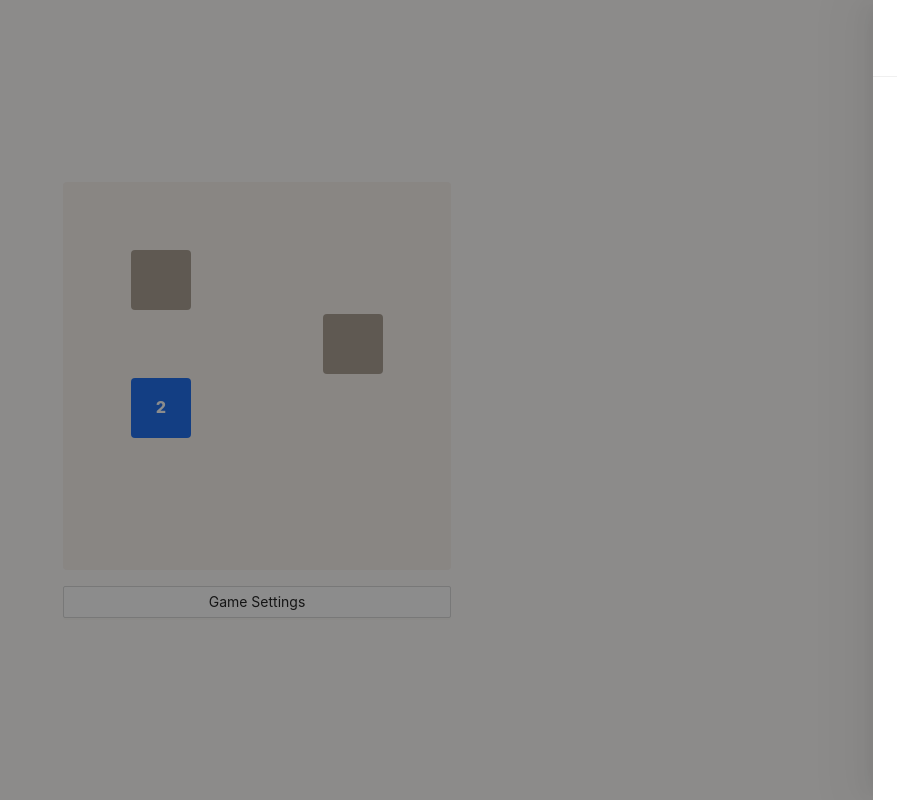
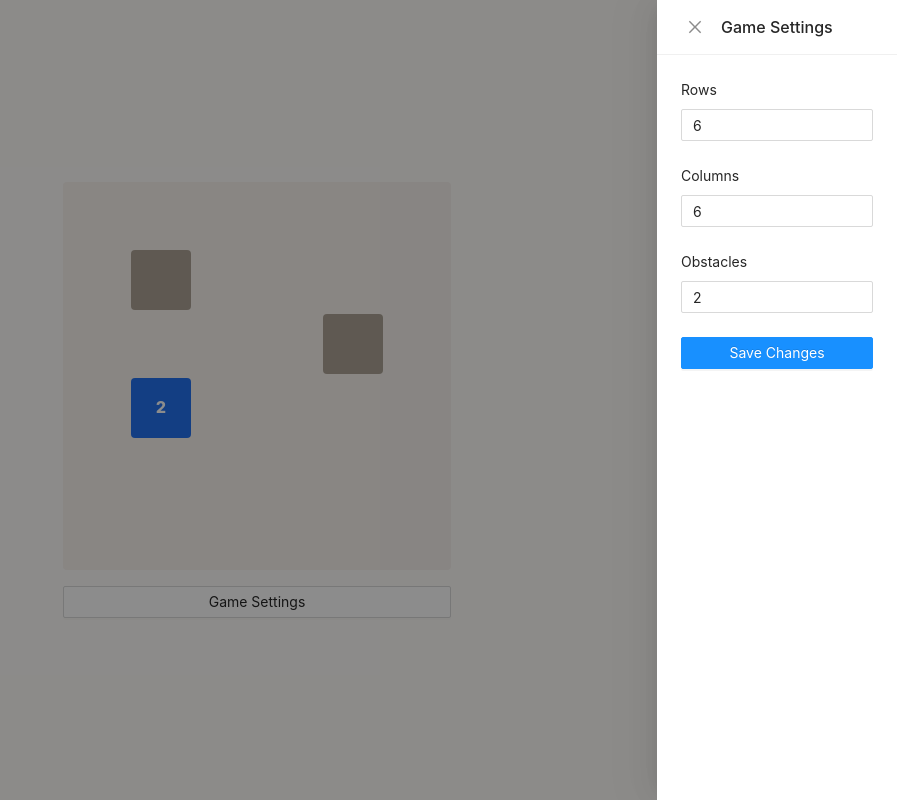
Before and after one commit to dennishristov/2048, a React (Create React App) app: page / in a window 1280 px wide. Both pictures are taken after a click on the button "Game Settings". Shown: the whole page, without its empty margins (383-1280 px from the left). Built offline with nearby package versions, Linux system fonts and the light colour scheme.

Commit message:
Use form

```diff
--- a/src/App.tsx
+++ b/src/App.tsx
@@ -1,23 +1,21 @@
-import { Alert, Button, Drawer, Space } from "antd";
+import { Button, Drawer, Form, InputNumber } from "antd";
 import { useState } from "react";
+
+import { Game } from "./Game";
 import { MAX_GRID_SIZE, MIN_GRID_SIZE } from "./sizeConstraints";
-import { Game } from "./Game";
-import LabeledNumberInput from "./LabeledNumberInput";
 
 export function App(): JSX.Element {
-  const [rows, setRows] = useState(6);
-  const [columns, setColumns] = useState(6);
-  const [obstacles, setObstacles] = useState(2);
   const [openedConfigDrawer, setOpenedConfigDrawer] = useState(false);
+  const [gameParams, setGameParams] = useState({
+    rows: 6,
+    columns: 6,
+    obstacles: 2,
+  });
+  const { rows, columns, obstacles } = gameParams;
 
   return (
     <div className="app">
-      <Game
-        key={[rows, columns, obstacles].join(";")}
-        rows={rows}
-        columns={columns}
-        obstacles={obstacles}
-      />
+      <Game key={[rows, columns, obstacles].join(";")} {...gameParams} />
       <Button
         className="game-settings-button"
         onClick={() => setOpenedConfigDrawer(true)}
@@ -29,35 +27,41 @@ export function App(): JSX.Element {
         placement="right"
         onClose={() => setOpenedConfigDrawer(false)}
         open={openedConfigDrawer}
-        width={24}
+        width={240}
+        destroyOnClose={true}
       >
-        <Space direction="vertical" className="game-settings-drawer">
-          <Alert
-            message="Changing the settings will reset the game state."
-            type="warning"
-          />
-          <LabeledNumberInput
-            label="Rows"
-            min={MIN_GRID_SIZE}
-            max={MAX_GRID_SIZE}
-            value={rows}
-            onChange={(x) => x && setRows(x)}
-          />
-          <LabeledNumberInput
+        <Form
+          layout="vertical"
+          className="game-settings"
+          initialValues={gameParams}
+          onFinish={(x) => {
+            setGameParams(x);
+            setOpenedConfigDrawer(false);
+          }}
+        >
+          <Form.Item label="Rows" name="rows" rules={[{ required: true }]}>
+            <InputNumber min={MIN_GRID_SIZE} max={MAX_GRID_SIZE} />
+          </Form.Item>
+          <Form.Item
             label="Columns"
-            min={MIN_GRID_SIZE}
-            max={MAX_GRID_SIZE}
-            value={columns}
-            onChange={(x) => x && setColumns(x)}
-          />
-          <LabeledNumberInput
+            name="columns"
+            rules={[{ required: true }]}
+          >
+            <InputNumber min={MIN_GRID_SIZE} max={MAX_GRID_SIZE} />
+          </Form.Item>
+          <Form.Item
             label="Obstacles"
-            min={0}
-            max={7}
-            value={obstacles}
-            onChange={(x) => x && setObstacles(x)}
-          />
-        </Space>
+            name="obstacles"
+            rules={[{ required: true }]}
+          >
+            <InputNumber min={0} max={4} />
+          </Form.Item>
+          <Form.Item>
+            <Button type="primary" htmlType="submit">
+              Save Changes
+            </Button>
+          </Form.Item>
+        </Form>
       </Drawer>
     </div>
   );
--- a/src/Game.css
+++ b/src/Game.css
@@ -53,13 +53,6 @@ body {
   animation: 0.08s ease fade-in forwards;
 }
 
-.input {
-  display: flex;
-  flex-direction: column;
-  font-size: 12px;
-  font-weight: 600;
-}
-
 @keyframes fade-in {
   from {
     opacity: 0;
@@ -73,10 +66,15 @@ body {
   margin-top: 16px;
 }
 
-.game-settings-drawer {
+.game-settings .ant-input-number,
+.game-settings .ant-btn {
   width: 100%;
 }
 
-.game-settings-drawer .ant-input-number {
-  width: 100%;
+/*
+  yeah, these are not good, it just bugs me out
+  I assume we would have finer control over such components
+ */
+.game-settings .ant-form-item-required::before {
+  content: none !important;
 }
--- a/src/LabeledNumberInput.tsx
+++ /dev/null
@@ -1,13 +0,0 @@
-import { InputNumber, InputNumberProps } from "antd";
-
-export default function LabeledNumberInput({
-  label,
-  ...props
-}: { label: string } & InputNumberProps<number>): JSX.Element {
-  return (
-    <div className="input">
-      {label}
-      <InputNumber {...props} />
-    </div>
-  );
-}
```
